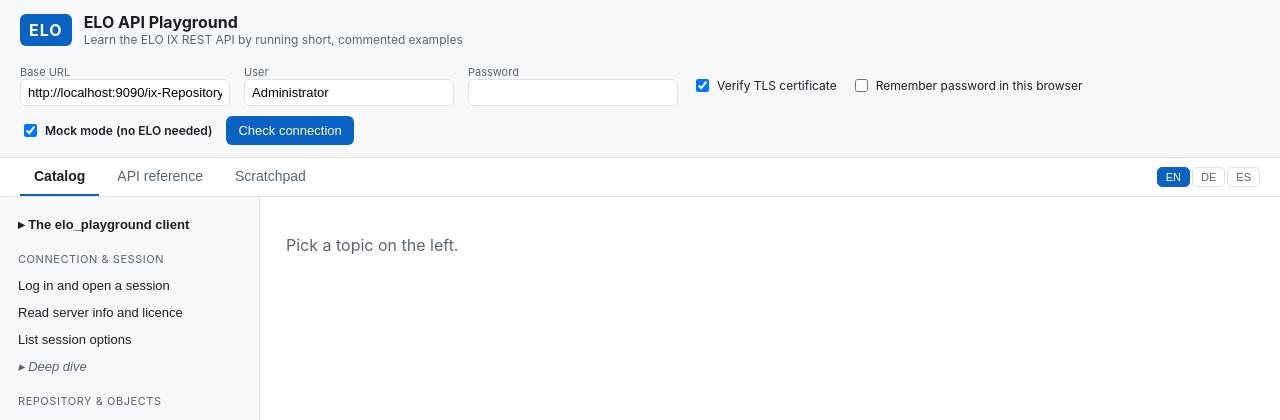
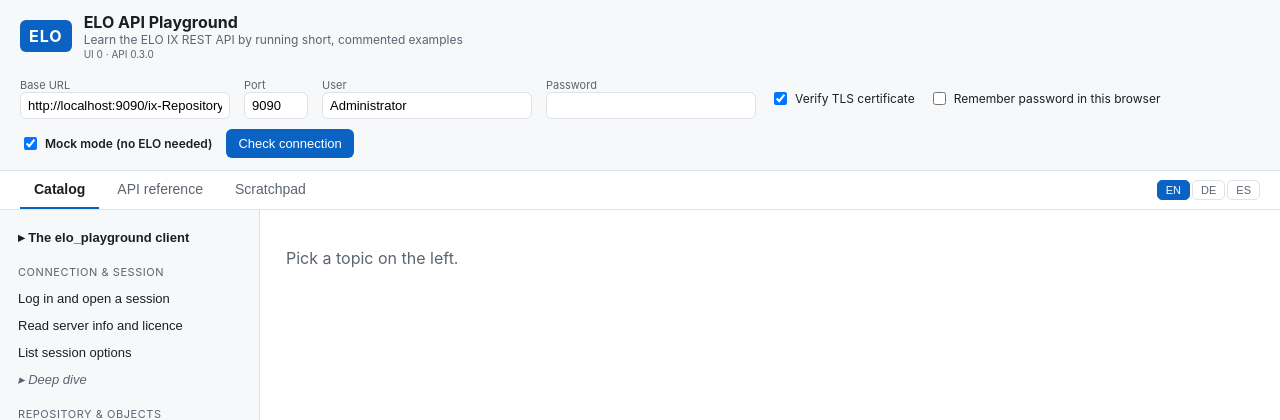
Before and after one commit to patchamama/ELO-DMS-REST-API-Playground, a FastAPI app: page / in a window 1280 px wide. Shown: the top 420 px of the page. Run offline with FastAPI, Linux system fonts and the light colour scheme.

Commit message:
feat: separate Port field (default 9090) + backend/frontend versions shown in the UI
- Connection form gains a Port input (ELO IX default 9090); effectiveBaseUrl()
  splices it into the Base URL for all calls / doc links.
- Versioning: backend __version__ (app/__init__.py) and frontend/VERSION, both
  exposed at GET /api/version and rendered as 'UI x · API y' in the top bar
  (baked into api/version.json for the static demo).

```diff
--- a/backend-python/app/__init__.py
+++ b/backend-python/app/__init__.py
@@ -1 +1,3 @@
 """ELO API Playground - FastAPI backend (pages, catalog API, snippet runner)."""
+
+__version__ = "0.3.0"
--- a/backend-python/app/main.py
+++ b/backend-python/app/main.py
@@ -11,6 +11,7 @@
 from __future__ import annotations
 
 import hashlib
+from urllib.parse import urlsplit
 
 from fastapi import FastAPI, HTTPException
 from fastapi.middleware.cors import CORSMiddleware
@@ -19,6 +20,7 @@
 from fastapi.templating import Jinja2Templates
 from starlette.requests import Request
 
+from . import __version__ as BACKEND_VERSION
 from . import catalog as catalog_mod
 from . import openapi_ref
 from .client_lib import client_lib
@@ -29,7 +31,11 @@
 from .runner import mock_data, run
 
 settings = get_settings()
-app = FastAPI(title="ELO API Playground", version="0.1.0")
+
+_ver_file = settings.frontend_dir / "VERSION"
+FRONTEND_VERSION = _ver_file.read_text(encoding="utf-8").strip() if _ver_file.is_file() else "0"
+
+app = FastAPI(title="ELO API Playground", version=BACKEND_VERSION)
 
 # The browser run-sandbox is an <iframe srcdoc> with an opaque ("null") origin;
 # its fetch() to /api/elo/proxy is therefore cross-origin. This is a local
@@ -58,6 +64,10 @@
     return hashlib.sha1(str(newest).encode()).hexdigest()[:8]
 
 
+def _default_port() -> str:
+    return str(urlsplit(settings.elo_base_url).port or 9090)
+
+
 # ---- page ------------------------------------------------------------- #
 @app.get("/", response_class=HTMLResponse)
 def index(request: Request):
@@ -67,10 +77,16 @@
         {
             "static_v": _static_version(),
             "default_base_url": settings.elo_base_url,
+            "default_port": _default_port(),
             "default_user": settings.elo_user,
             "mock_default": settings.mock,
         },
     )
+
+
+@app.get("/api/version")
+def api_version():
+    return {"backend": BACKEND_VERSION, "frontend": FRONTEND_VERSION}
 
 
 # ---- catalogue ------------------------------------------------------- #
--- a/frontend/i18n/de.json
+++ b/frontend/i18n/de.json
@@ -57,5 +57,6 @@
   "static.noRun": "Python / Node laufen in der lokalen App. Klone das Repo und starte sie, oder nutze den Browser-Tab.",
   "static.precomputed": "vorberechnet",
   "static.help": "Der Mock-Modus nutzt mitgelieferte Beispieldaten. Mock abwählen und eine erreichbare ELO-Basis-URL + Zugangsdaten eingeben, um Browser-Snippets gegen einen echten Server auszuführen (dieser Server muss CORS für diese Seite erlauben).",
-  "static.backendOnly": "Nur Browser-Snippets können von dieser Seite aus einen Server aufrufen. Python / Node brauchen die lokale App."
+  "static.backendOnly": "Nur Browser-Snippets können von dieser Seite aus einen Server aufrufen. Python / Node brauchen die lokale App.",
+  "conn.port": "Port"
 }
--- a/frontend/i18n/en.json
+++ b/frontend/i18n/en.json
@@ -57,5 +57,6 @@
   "static.noRun": "Python / Node run on the local app. Clone the repo and run it to execute this, or use the Browser tab.",
   "static.precomputed": "pre-computed",
   "static.help": "Mock mode uses bundled sample data. Untick Mock and enter a reachable ELO base URL + credentials to run Browser snippets against a real server (that server must allow CORS from this page).",
-  "static.backendOnly": "Only Browser snippets can call a server from this page. Python / Node need the local app."
+  "static.backendOnly": "Only Browser snippets can call a server from this page. Python / Node need the local app.",
+  "conn.port": "Port"
 }
--- a/frontend/i18n/es.json
+++ b/frontend/i18n/es.json
@@ -57,5 +57,6 @@
   "static.noRun": "Python / Node corren en la app local. Cloná el repo y ejecutala, o usá la pestaña Navegador.",
   "static.precomputed": "precalculada",
   "static.help": "El modo mock usa datos de ejemplo incluidos. Destildá Mock e ingresá una URL base de ELO alcanzable + credenciales para correr los snippets de Navegador contra un servidor real (ese servidor debe permitir CORS desde esta página).",
-  "static.backendOnly": "Solo los snippets de Navegador pueden llamar a un servidor desde esta página. Python / Node necesitan la app local."
+  "static.backendOnly": "Solo los snippets de Navegador pueden llamar a un servidor desde esta página. Python / Node necesitan la app local.",
+  "conn.port": "Puerto"
 }
--- a/frontend/static/app.js
+++ b/frontend/static/app.js
@@ -58,6 +58,7 @@
     if ((m = path.match(/^\/api\/i18n\/(.+)$/))) return `api/i18n/${m[1]}.json`;
     if ((m = path.match(/^\/api\/topics\/(.+)$/))) return `api/topics/${lang}/${m[1]}.json`;
     if ((m = path.match(/^\/api\/deep\/(.+)$/))) return `api/deep/${m[1]}.json`;
+    if (path === "/api/version") return "api/version.json";
     if (path === "/api/client-lib") return "api/client-lib.json";
     if (path === "/api/spec/services") return "api/spec/services.json";
     if (path === "/api/spec/operations") return `api/spec/operations/${p.get("service")}.json`;
@@ -82,10 +83,30 @@
   }
 
   // ---- connection state -------------------------------------------- //
+  const DEFAULT_PORT = "9090"; // ELO Indexserver default (HTTP)
+
+  // combine the "Base URL" field with the separate "Port" field
+  function effectiveBaseUrl() {
+    const f = $("#conn");
+    let raw = (f.base_url.value || "").trim();
+    if (!raw) return "";
+    if (!/^https?:\/\//i.test(raw)) raw = "http://" + raw;
+    let u;
+    try {
+      u = new URL(raw);
+    } catch (e) {
+      return raw;
+    }
+    const port = (f.port.value || "").trim();
+    if (port) u.port = port;
+    return `${u.protocol}//${u.hostname}${u.port ? ":" + u.port : ""}${u.pathname}`.replace(/\/$/, "");
+  }
+
   function readConn() {
     const f = $("#conn");
     return {
-      base_url: f.base_url.value.trim(),
+      base_url: effectiveBaseUrl(),
+      port: (f.port.value || "").trim(),
       user: f.user.value.trim(),
       password: f.password.value,
       tls_verify: f.tls_verify.checked,
@@ -101,8 +122,16 @@
     return $("#conn").mock.checked;
   }
   function saveConn() {
+    const f = $("#conn");
     const c = readConn();
-    const blob = { base_url: c.base_url, user: c.user, tls_verify: c.tls_verify, mock: c.mock, remember: c.remember };
+    const blob = {
+      base_url: f.base_url.value.trim(), // store what the user typed, not the assembled URL
+      port: c.port,
+      user: c.user,
+      tls_verify: c.tls_verify,
+      mock: c.mock,
+      remember: c.remember,
+    };
     if (c.remember) blob.password = c.password;
     store.set(LS.conn, JSON.stringify(blob));
   }
@@ -115,6 +144,7 @@
     }
     const f = $("#conn");
     f.base_url.value = blob.base_url || CFG.defaultBaseUrl || "";
+    f.port.value = blob.port || CFG.defaultPort || DEFAULT_PORT;
     f.user.value = blob.user || CFG.defaultUser || "";
     f.password.value = blob.password || "";
     f.tls_verify.checked = blob.tls_verify !== false;
@@ -142,6 +172,18 @@
     });
   }
   const tr = (k) => T[k] || k;
+
+  async function renderVersion() {
+    const el = $("#app-version");
+    if (!el) return;
+    try {
+      const v = await getJSON("/api/version");
+      el.textContent = `UI ${v.frontend} · API ${v.backend}`;
+      el.title = `frontend ${v.frontend} / backend ${v.backend}`;
+    } catch (e) {
+      /* leave it blank */
+    }
+  }
 
   // ---- highlight helpers ------------------------------------------ //
   function looksJson(text) {
@@ -397,7 +439,7 @@
   }
 
   function docLink(ref) {
-    const base = ($("#conn").base_url.value.trim() || CFG.defaultBaseUrl || "").replace(/\/+$/, "");
+    const base = (effectiveBaseUrl() || CFG.defaultBaseUrl || "").replace(/\/+$/, "");
     return (ref.doc_url || "").replace("{base}", base);
   }
 
@@ -652,7 +694,7 @@
   // ---- "API reference" tab (openapi.json walkthrough) --------- //
   let SPEC_LOADED = false;
   function specQuery() {
-    const base = encodeURIComponent($("#conn").base_url.value.trim() || CFG.defaultBaseUrl || "");
+    const base = encodeURIComponent(effectiveBaseUrl() || CFG.defaultBaseUrl || "");
     return `mock=${isMock() ? 1 : 0}&base_url=${base}`;
   }
   async function loadSpec(force) {
@@ -895,6 +937,7 @@
     wireTabs();
     wireScratchpad();
     if (STATIC) await enterStaticMode();
+    renderVersion();
     await loadCatalog();
     reopenLast();
   })();
--- a/frontend/static/style.css
+++ b/frontend/static/style.css
@@ -175,3 +175,6 @@
   #view-catalog, #view-spec { grid-template-columns: 1fr; }
   .catnav { border-right: 0; border-bottom: 1px solid var(--line); }
 }
+
+.version { font-size: 10px; color: var(--muted); margin-top: 1px; }
+.conn label.port input { min-width: 64px; width: 64px; }
--- a/frontend/templates/index.html
+++ b/frontend/templates/index.html
@@ -6,12 +6,16 @@
     <div>
       <div class="brand-title" data-t="app.title">ELO API Playground</div>
       <div class="brand-sub" data-t="app.tagline"></div>
+      <div class="version" id="app-version"></div>
     </div>
   </div>
 
   <form id="conn" class="conn" autocomplete="off">
     <label><span data-t="conn.baseUrl">Base URL</span>
       <input name="base_url" type="text" spellcheck="false" />
+    </label>
+    <label class="port"><span data-t="conn.port">Port</span>
+      <input name="port" type="text" inputmode="numeric" spellcheck="false" size="5" />
     </label>
     <label><span data-t="conn.user">User</span>
       <input name="user" type="text" spellcheck="false" />
@@ -86,6 +90,7 @@
 <script>
   window.__PLAYGROUND__ = {
     defaultBaseUrl: {{ default_base_url | tojson }},
+    defaultPort: {{ default_port | tojson }},
     defaultUser: {{ default_user | tojson }},
     mockDefault: {{ mock_default | tojson }},
     proxyUrl: window.location.origin + "/api/elo/proxy"
```
Also changed, not shown: backend-python/tests/test_api.py (+9 -0 lines), scripts/build_static.py (+6 -1 lines), 1 other file.
